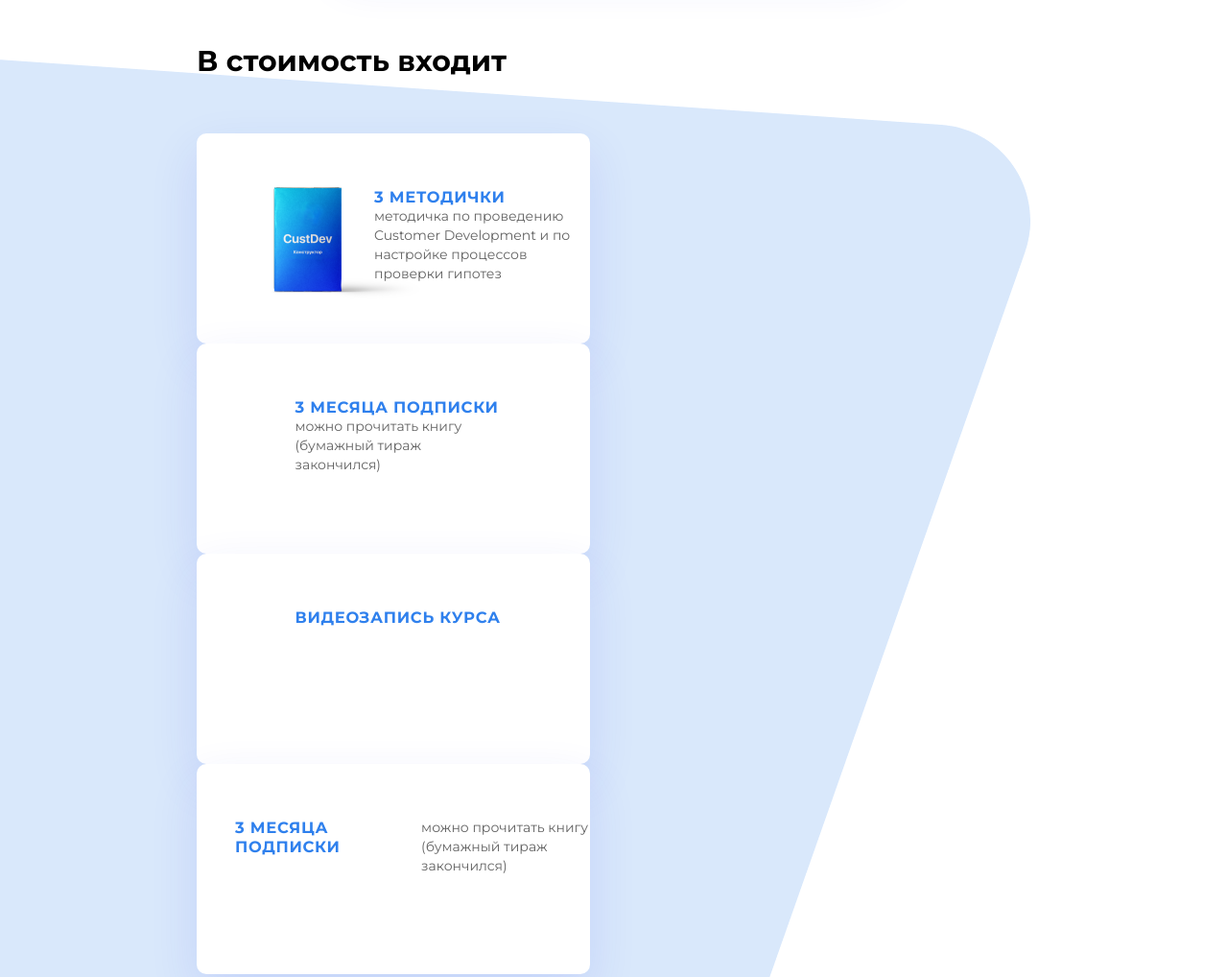
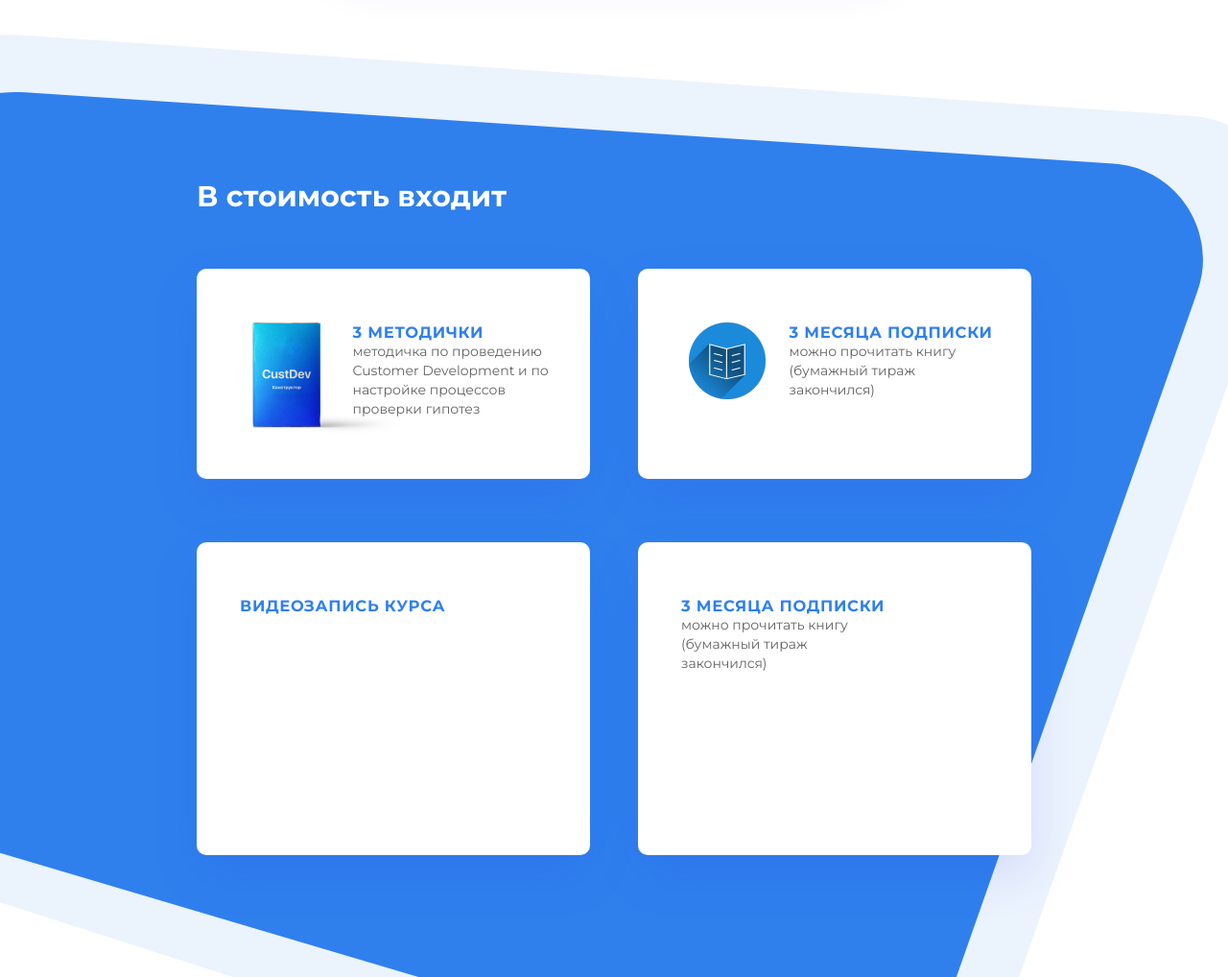
Before and after one commit to aleksey4uk/makets, a plain HTML site: page custdev/index.html in a window 1280 px wide. Shown: the part 6960-7978 px from the top of the page at 96% size. Drawn offline with Linux system fonts and the light colour scheme.

Commit message:
Добавлены стили, добавлен новый блок

```diff
--- a/custdev/css/style.css
+++ b/custdev/css/style.css
@@ -951,10 +951,11 @@ width: 870px;*/
     position: relative;
     margin: 0 auto;
     width: 870px;
+    margin-top: 230px;
 }
 
 .block-10 h2 {
-    color: #white;
+    color: white;
     font-family: 'Montserrat', sans-serif;
     font-size: 30px;
     font-weight: 700;
@@ -969,7 +970,24 @@ width: 870px;*/
     top: 0;
 }
 
+.block-10 .back1 {
+    right: -263px;
+    top: -150px;
+}
+.block-10 .back2 {
+    right: -179px;
+    top: -90px;
+}
+
+
+
+
+
+
+
 .b10-cart {
+    margin-right: 50px;
+    margin-top: 66px;
     position: relative;
     z-index: 1000;
     width: 410px;
@@ -988,7 +1006,6 @@ width: 870px;*/
     flex-direction: row;
     justify-content: center;
     align-items: flex-start;
-
     padding-top: 56px;
     padding-left: 45px;
     box-sizing: border-box;
@@ -996,8 +1013,11 @@ width: 870px;*/
 }
 
 .b10-cart img {
-    margin-left: 45px;
     margin-right: -50px;;
+}
+
+.b10-cart:nth-child(2) img {
+    margin-right: 25px;
 }
 
 .b10-cart p {
@@ -1010,3 +1030,19 @@ width: 870px;*/
     letter-spacing: normal;
     text-transform: none;
 }
+
+.b10-cart-items {
+    margin-right: -50px;
+    margin-top: -66px;
+    display: flex;
+    justify-content: center;
+    flex-direction: row;
+    flex-wrap: wrap;
+}
+
+.b10-video, .b10-last {
+    height: 326px;
+    flex-direction: column;
+    align-items: flex-start;
+    justify-content: flex-start;
+}
--- a/custdev/index.html
+++ b/custdev/index.html
@@ -333,10 +333,10 @@
                 <img src="img/block-10-back1.png" class="b10-back1">
             </div>
             <div class="back2">
-                <img src="img/block-10-back1.png" class="b10-back1">
+                <img src="img/block-10-back-2.png" class="b10-back1">
             </div>
             <!---->
-
+            <div class="b10-cart-items">
                 <div class="b10-cart">
                     <img src="img/block-10-cust-dev.png">
                     <div class="b10-text">
@@ -345,14 +345,14 @@
                     </div>
                 </div>
                 <div class="b10-cart">
-                <img>
+                    <img src="img/block10-book.png">
                     <div class="b10-text">
                         <h3>3 месяца подписки </h3>
                         <p>можно прочитать книгу (бумажный тираж закончился)</p>
                     </div>
                 </div>
 
-            <div class="b10-cart">
+                <div class="b10-cart b10-video">
                     <img>
                     <h3>Видеозапись курса</h3>
                 </div>
@@ -363,6 +363,7 @@
                     <p>можно прочитать книгу (бумажный тираж закончился)</p>
                 </div>
             </div>
+        </div>
     </main>
     <footer>
 
```
Lines whose indentation alone changed are shown as unchanged.
